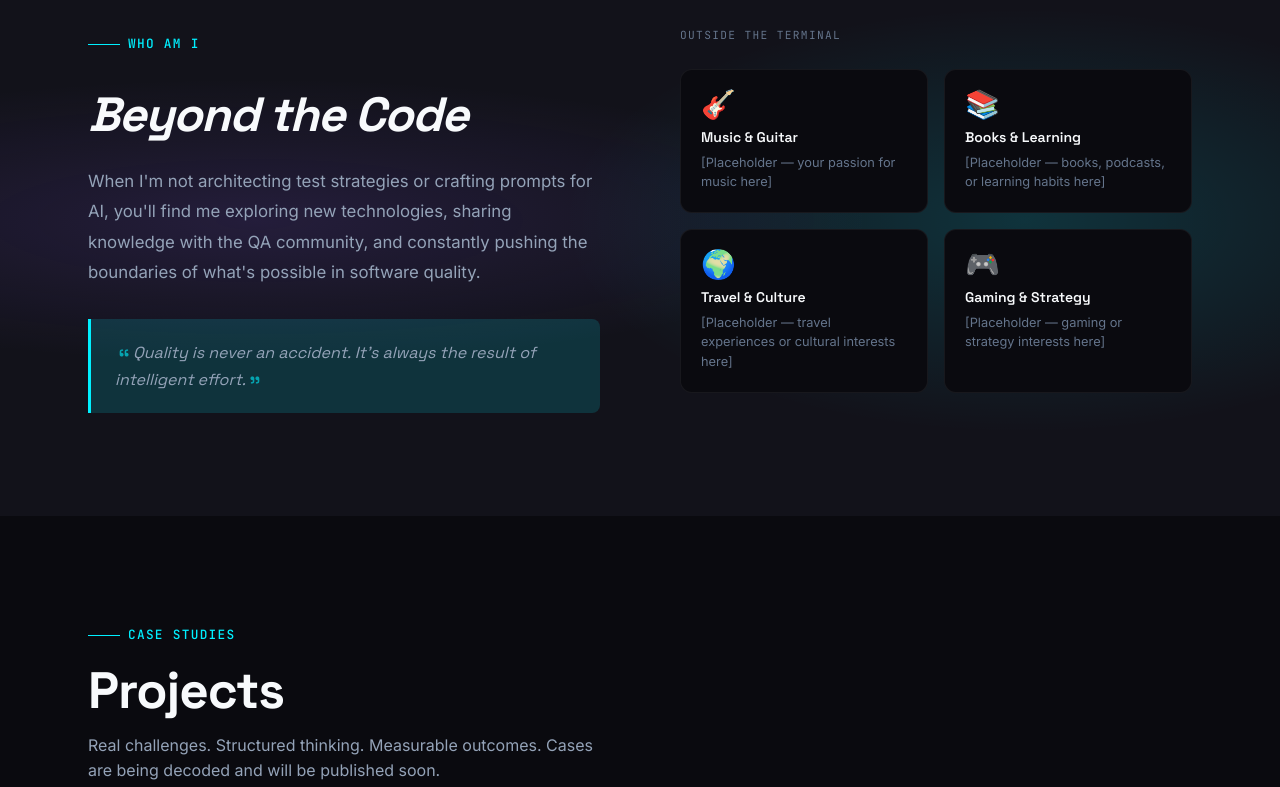
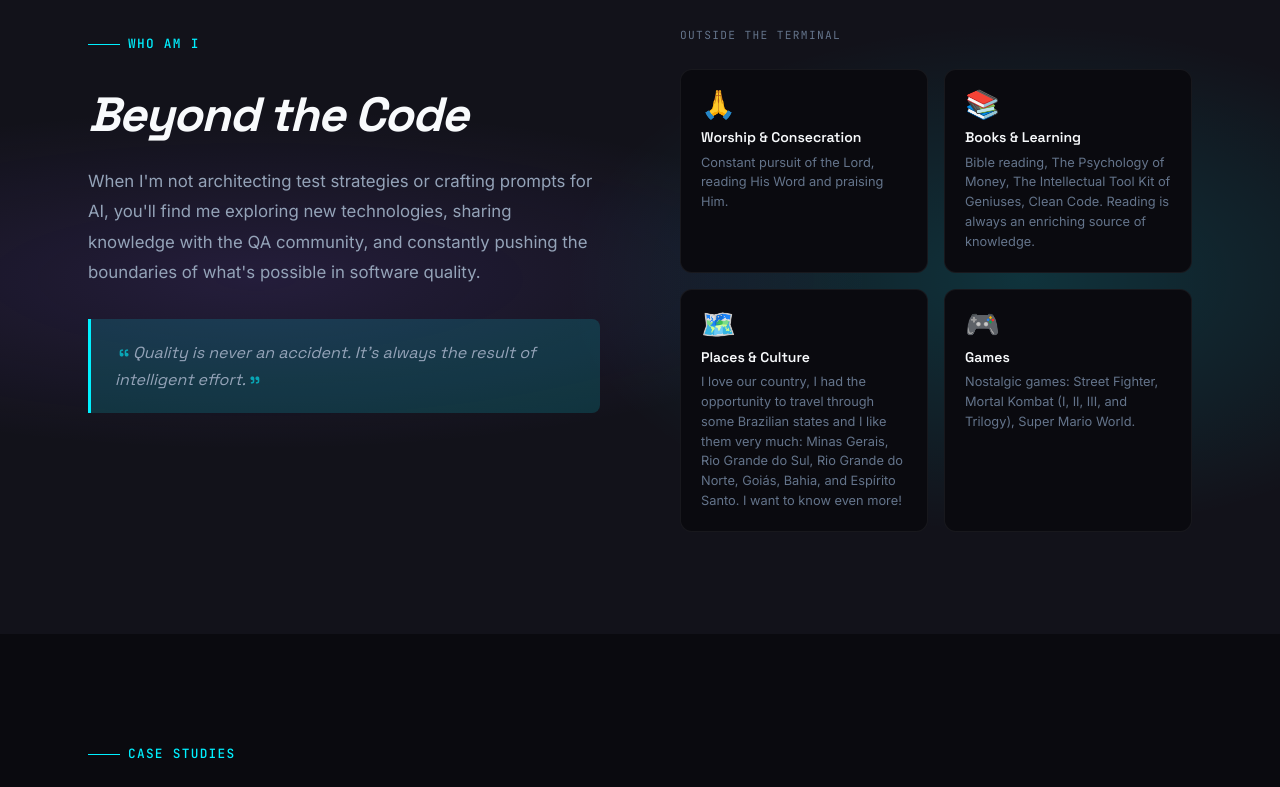
Before and after one commit to micvianna/portifolio, a Next.js app: page /en in a window 1280 px wide. Shown: the part 9500-10287 px from the top of the page. Built offline with nearby package versions, Linux system fonts and the light colour scheme; no server answers.

Commit message:
feat: Implement internationalization for portfolio content in English, Spanish, and Brazilian Portuguese, and add the AboutPersonal component.

```diff
--- a/messages/en.json
+++ b/messages/en.json
@@ -62,14 +62,14 @@
     "description": "When I'm not architecting test strategies or crafting prompts for AI, you'll find me exploring new technologies, sharing knowledge with the QA community, and constantly pushing the boundaries of what's possible in software quality.",
     "quote": "Quality is never an accident. It's always the result of intelligent effort.",
     "interestsLabel": "Outside the terminal",
-    "interest0Title": "Music & Guitar",
-    "interest0Text": "[Placeholder — your passion for music here]",
+    "interest0Title": "Worship & Consecration",
+    "interest0Text": "Constant pursuit of the Lord, reading His Word and praising Him.",
     "interest1Title": "Books & Learning",
-    "interest1Text": "[Placeholder — books, podcasts, or learning habits here]",
-    "interest2Title": "Travel & Culture",
-    "interest2Text": "[Placeholder — travel experiences or cultural interests here]",
-    "interest3Title": "Gaming & Strategy",
-    "interest3Text": "[Placeholder — gaming or strategy interests here]"
+    "interest1Text": "Bible reading, The Psychology of Money, The Intellectual Tool Kit of Geniuses, Clean Code. Reading is always an enriching source of knowledge.",
+    "interest2Title": "Places & Culture",
+    "interest2Text": "I love our country, I had the opportunity to travel through some Brazilian states and I like them very much: Minas Gerais, Rio Grande do Sul, Rio Grande do Norte, Goiás, Bahia, and Espírito Santo. I want to know even more!",
+    "interest3Title": "Games",
+    "interest3Text": "Nostalgic games: Street Fighter, Mortal Kombat (I, II, III, and Trilogy), Super Mario World."
   },
   "builtWith": {
     "sectionTag": "Prompt Engineering",
--- a/messages/es.json
+++ b/messages/es.json
@@ -62,14 +62,14 @@
     "description": "Cuando no estoy diseñando estrategias de pruebas o creando prompts para IA, me encontrarás explorando nuevas tecnologías, compartiendo conocimiento con la comunidad de QA y empujando constantemente los límites de lo posible en calidad de software.",
     "quote": "La calidad nunca es un accidente. Siempre es el resultado de un esfuerzo inteligente.",
     "interestsLabel": "Fuera del terminal",
-    "interest0Title": "Música & Guitarra",
-    "interest0Text": "[Placeholder — tu pasión por la música aquí]",
-    "interest1Title": "Libros & Aprendizaje",
-    "interest1Text": "[Placeholder — libros, podcasts o hábitos de aprendizaje aquí]",
-    "interest2Title": "Viajes & Cultura",
-    "interest2Text": "[Placeholder — experiencias de viaje o intereses culturales aquí]",
-    "interest3Title": "Gaming & Estrategia",
-    "interest3Text": "[Placeholder — juegos o intereses estratégicos aquí]"
+    "interest0Title": "Alabanza y Consagración",
+    "interest0Text": "Búsqueda constante del Señor, leyendo Su Palabra y alabándole.",
+    "interest1Title": "Libros y Aprendizaje",
+    "interest1Text": "Lectura de la Biblia, La Psicología del Dinero, Las Herramientas Intelectuales de los Genios, Código Limpio. La lectura es siempre una fuente enriquecedora de conocimiento.",
+    "interest2Title": "Lugares y Cultura",
+    "interest2Text": "Amo nuestro país, tuve la oportunidad de viajar por algunos estados brasileños y me gustan mucho: Minas Gerais, Rio Grande do Sul, Rio Grande do Norte, Goiás, Bahia y Espírito Santo. ¡Quiero conocer aún más!",
+    "interest3Title": "Juegos",
+    "interest3Text": "Juegos nostálgicos: Street Fighter, Mortal Kombat (I, II, III y Trilogy), Super Mario World."
   },
   "builtWith": {
     "sectionTag": "Ingeniería de Prompts",
--- a/messages/pt-br.json
+++ b/messages/pt-br.json
@@ -62,14 +62,14 @@
     "description": "Quando não estou arquitetando estratégias de teste ou criando prompts para IA, você me encontra explorando novas tecnologias, compartilhando conhecimento com a comunidade de QA e empurrando constantemente os limites do que é possível em qualidade de software.",
     "quote": "Qualidade nunca é um acidente. É sempre o resultado de um esforço inteligente.",
     "interestsLabel": "Fora do terminal",
-    "interest0Title": "Música & Guitarra",
-    "interest0Text": "[Placeholder — sua paixão por música aqui]",
+    "interest0Title": "Louvor & Consagração",
+    "interest0Text": "Busca constante ao Senhor, lendo a Sua Palavra e louvando a Ele.",
     "interest1Title": "Livros & Aprendizado",
-    "interest1Text": "[Placeholder — livros, podcasts ou hábitos de aprendizado aqui]",
-    "interest2Title": "Viagens & Cultura",
-    "interest2Text": "[Placeholder — experiências de viagem ou interesses culturais aqui]",
-    "interest3Title": "Games & Estratégia",
-    "interest3Text": "[Placeholder — jogos ou interesses estratégicos aqui]"
+    "interest1Text": "Leitura da Bíblia, A Psicologia Financeira, As Ferramentas Intelectuais dos Gênios, Código Limpo. A leitura é sempre uma fonte enriquecedora de conhecimento.",
+    "interest2Title": "Lugares & Cultura",
+    "interest2Text": "Amo o nosso país, tive a oportunidade de viajar por alguns estados Brasileiros e gosto muito deles: Minas Gerais, Rio Grande do Sul, Rio Grande do Norte, Goiás, Bahia e Espírito Santo. Quero conhecer ainda mais!",
+    "interest3Title": "Games",
+    "interest3Text": "Jogos nostálgicos: Street Fighter, Mortal Kombat (I, II, III e Trilogy), Super Mario World."
   },
   "builtWith": {
     "sectionTag": "Engenharia de Prompts",
--- a/src/components/AboutPersonal.tsx
+++ b/src/components/AboutPersonal.tsx
@@ -6,7 +6,7 @@ import { useEffect, useRef, useState } from 'react';
 // Interests outside tech — placeholders ready for injection
 const interests = [
     {
-        emoji: '🎸',
+        emoji: '🙏',
         titleKey: 'interest0Title',
         textKey: 'interest0Text',
     },
@@ -16,7 +16,7 @@ const interests = [
         textKey: 'interest1Text',
     },
     {
-        emoji: '🌍',
+        emoji: '🗺️',
         titleKey: 'interest2Title',
         textKey: 'interest2Text',
     },
```
